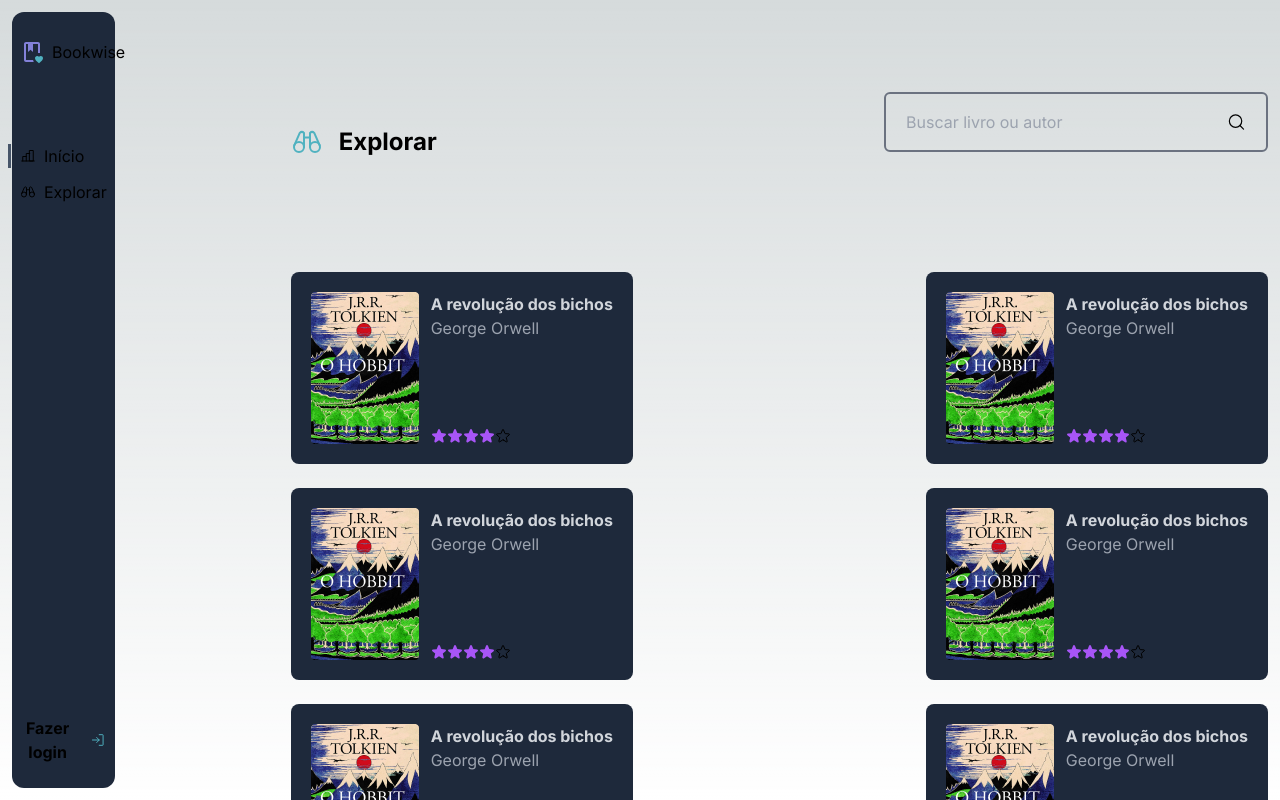
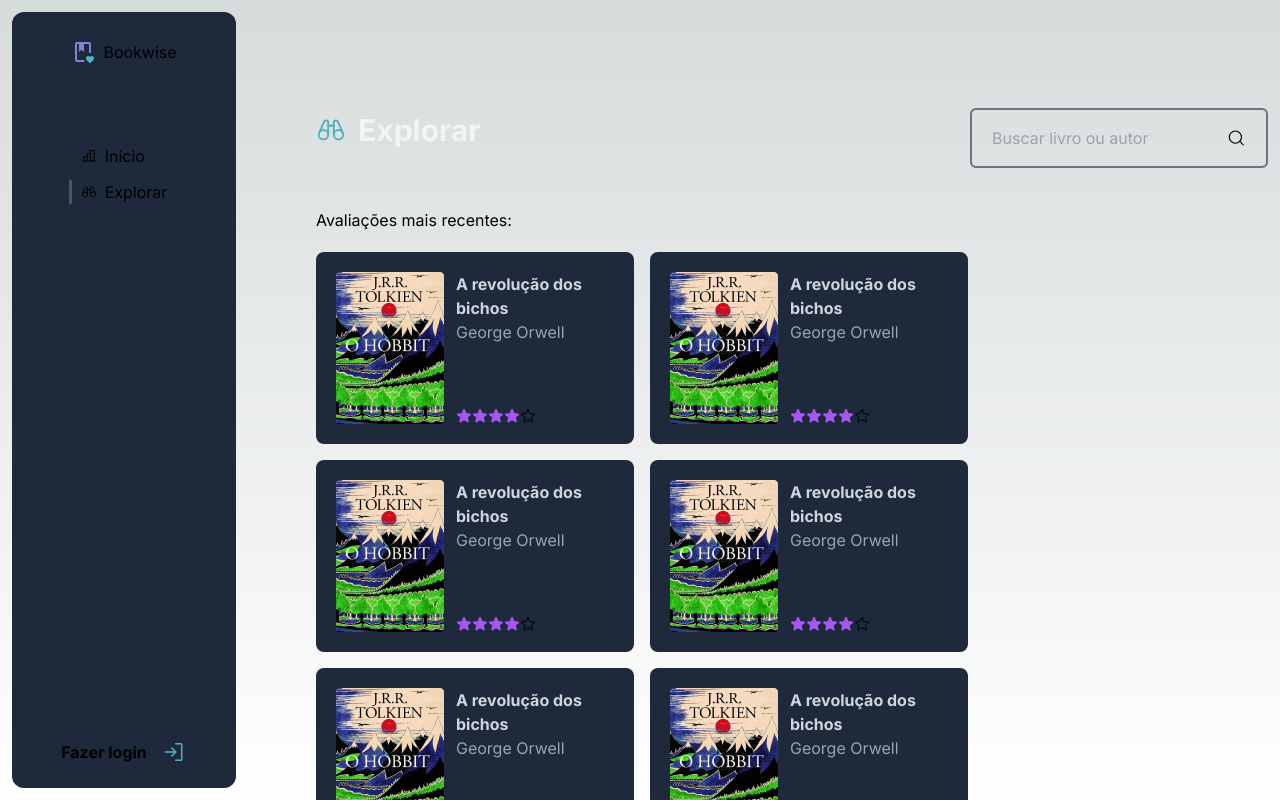
Before and after one commit to antoniomarcelo12/ignite-challenge-bookwise, a Next.js app: page /explore in a window 1280 px wide. Shown: the top 800 px of the page. Built offline with nearby package versions, Linux system fonts and the light colour scheme.

Commit message:
fix: adjustment on app layout

```diff
--- a/src/app/components/Input.tsx
+++ b/src/app/components/Input.tsx
@@ -1,6 +1,7 @@
 import { MagnifyingGlass } from 'phosphor-react'
+import { ComponentProps } from 'react'
 
-interface InputProps {
+interface InputProps extends ComponentProps<'input'> {
   placeholder?: string
 }
 
--- a/src/app/components/Sidebar.tsx
+++ b/src/app/components/Sidebar.tsx
@@ -2,22 +2,29 @@ import Link from 'next/link'
 import { Binoculars, ChartBar, SignIn } from 'phosphor-react'
 import logo from '../../assets/logo.svg'
 import Image from 'next/image'
+import { usePathname } from 'next/navigation'
 
 export function Sidebar() {
+  const pathName = usePathname()
   return (
     <div
       id="sidebar"
-      className="w-56 bg-slate-800 rounded-xl flex flex-col items-center p-2"
+      className="min-w-56 bg-slate-800 rounded-xl flex flex-col items-center p-2"
     >
       <h1 className="flex items-center mb-20 mt-5 gap-2">
         <Image src={logo} alt="" /> Bookwise
       </h1>
       <div className="flex flex-col gap-3">
         <Link href="/home" className="flex items-center gap-2 relative">
-          <div className="h-full w-[3px] bg-slate-600 absolute top-0 -left-3" />
+          {pathName === '/home' && (
+            <div className="h-full w-[3px] bg-slate-600 absolute top-0 -left-3" />
+          )}
           <ChartBar /> Início
         </Link>
-        <Link href="/explore" className="flex items-center gap-2">
+        <Link href="/explore" className="flex items-center gap-2 relative">
+          {pathName === '/explore' && (
+            <div className="h-full w-[3px] bg-slate-600 absolute top-0 -left-3" />
+          )}
           <Binoculars /> Explorar
         </Link>
       </div>
--- a/src/app/explore/ExploreBookItem.tsx
+++ b/src/app/explore/ExploreBookItem.tsx
@@ -4,7 +4,7 @@ import { Stars } from '../components/Stars'
 
 export function ExploreBookItem() {
   return (
-    <div className="flex gap-3 bg-slate-800 rounded-lg p-5 mb-6">
+    <div className="flex gap-3 w-[318px] bg-slate-800 rounded-lg p-5">
       <Image src={bookCover} alt="" height={152} width={108} />
       <div className="flex flex-col justify-between">
         <div className="">
--- a/src/app/explore/page.tsx
+++ b/src/app/explore/page.tsx
@@ -1,23 +1,22 @@
 'use client'
 import { Binoculars } from 'phosphor-react'
-import { Sidebar } from '../components/Sidebar'
 import { ExploreBookItem } from './ExploreBookItem'
 import { Input } from '../components/Input'
 
 export default function Explore() {
   return (
-    <div className="p-3 flex max-w-screen h-screen gap-44">
-      <Sidebar />
-      <div className="mt-20 max-w-[1080px]">
-        <div className="flex justify-between">
-          <div className="flex items-center gap-4 font-bold text-2xl">
-            <Binoculars className="text-app-green-100" size={32} /> Explorar
-          </div>
-          <div className="w-96">
-            <Input placeholder="Buscar livro ou autor" />
-          </div>
+    <div className="w-[1327px]">
+      <div className=" mt-24 flex justify-between items-center">
+        <h1 className="mb-14 flex items-center text-gray-100 text-3xl gap-3 font-bold">
+          <Binoculars color="#50B2C0" /> Explorar
+        </h1>
+        <div>
+          <Input placeholder="Buscar livro ou autor" className="w-96" />
         </div>
-        <div className="flex justify-between mt-20 flex-wrap">
+      </div>
+      <div className="">
+        <p>Avaliações mais recentes:</p>
+        <div className="flex gap-4 mt-5 flex-wrap">
           <ExploreBookItem />
           <ExploreBookItem />
           <ExploreBookItem />
--- a/src/app/home/page.tsx
+++ b/src/app/home/page.tsx
@@ -2,16 +2,14 @@
 
 import { ChartLineUp } from 'phosphor-react'
 import { RatingBookItem } from './RatingBookItem'
-import { Sidebar } from '../components/Sidebar'
 import { PopularBooks } from './PopularBooks'
 
 export default function Home() {
   return (
-    <div className="flex h-screen p-3 gap-44 overflow-auto">
-      <Sidebar />
+    <div className="flex gap-44">
       <div id="main" className="max-h-full">
         <div className="mt-24">
-          <h1 className="mb-14 flex items-center text-gray-100 text-3xl gap-3">
+          <h1 className="mb-14 flex items-center text-gray-100 text-3xl gap-3 font-bold">
             <ChartLineUp color="#50B2C0" /> Início
           </h1>
           <p className="mb-6">Avaliações mais recentes</p>
--- a/src/app/layout.tsx
+++ b/src/app/layout.tsx
@@ -1,13 +1,9 @@
-import type { Metadata } from 'next'
+'use client'
 import { Inter } from 'next/font/google'
 import './globals.css'
+import { Sidebar } from './components/Sidebar'
 
 const inter = Inter({ subsets: ['latin'] })
-
-export const metadata: Metadata = {
-  title: 'Create Next App',
-  description: 'Generated by create next app',
-}
 
 export default function RootLayout({
   children,
@@ -16,7 +12,12 @@ export default function RootLayout({
 }>) {
   return (
     <html lang="en">
-      <body className={inter.className}>{children}</body>
+      <body className={inter.className}>
+        <div className="p-3 flex max-w-screen h-screen gap-20">
+          <Sidebar />
+          {children}
+        </div>
+      </body>
     </html>
   )
 }
--- a/src/app/page.tsx
+++ /dev/null
@@ -1,113 +0,0 @@
-import Image from 'next/image'
-
-export default function Home() {
-  return (
-    <main className="flex min-h-screen flex-col items-center justify-between p-24">
-      <div className="z-10 max-w-5xl w-full items-center justify-between font-mono text-sm lg:flex">
-        <p className="fixed left-0 top-0 flex w-full justify-center border-b border-gray-300 bg-gradient-to-b from-zinc-200 pb-6 pt-8 backdrop-blur-2xl dark:border-neutral-800 dark:bg-zinc-800/30 dark:from-inherit lg:static lg:w-auto  lg:rounded-xl lg:border lg:bg-gray-200 lg:p-4 lg:dark:bg-zinc-800/30">
-          Get started by editing&nbsp;
-          <code className="font-mono font-bold">src/app/page.tsx</code>
-        </p>
-        <div className="fixed bottom-0 left-0 flex h-48 w-full items-end justify-center bg-gradient-to-t from-white via-white dark:from-black dark:via-black lg:static lg:h-auto lg:w-auto lg:bg-none">
-          <a
-            className="pointer-events-none flex place-items-center gap-2 p-8 lg:pointer-events-auto lg:p-0"
-            href="https://vercel.com?utm_source=create-next-app&utm_medium=appdir-template&utm_campaign=create-next-app"
-            target="_blank"
-            rel="noopener noreferrer"
-          >
-            By{' '}
-            <Image
-              src="/vercel.svg"
-              alt="Vercel Logo"
-              className="dark:invert"
-              width={100}
-              height={24}
-              priority
-            />
-          </a>
-        </div>
-      </div>
-
-      <div className="relative flex place-items-center before:absolute before:h-[300px] before:w-full sm:before:w-[480px] before:-translate-x-1/2 before:rounded-full before:bg-gradient-radial before:from-white before:to-transparent before:blur-2xl before:content-[''] after:absolute after:-z-20 after:h-[180px] after:w-full sm:after:w-[240px] after:translate-x-1/3 after:bg-gradient-conic after:from-sky-200 after:via-blue-200 after:blur-2xl after:content-[''] before:dark:bg-gradient-to-br before:dark:from-transparent before:dark:to-blue-700 before:dark:opacity-10 after:dark:from-sky-900 after:dark:via-[#0141ff] after:dark:opacity-40 before:lg:h-[360px] z-[-1]">
-        <Image
-          className="relative dark:drop-shadow-[0_0_0.3rem_#ffffff70] dark:invert"
-          src="/next.svg"
-          alt="Next.js Logo"
-          width={180}
-          height={37}
-          priority
-        />
-      </div>
-
-      <div className="mb-32 grid text-center lg:max-w-5xl lg:w-full lg:mb-0 lg:grid-cols-4 lg:text-left">
-        <a
-          href="https://nextjs.org/docs?utm_source=create-next-app&utm_medium=appdir-template&utm_campaign=create-next-app"
-          className="group rounded-lg border border-transparent px-5 py-4 transition-colors hover:border-gray-300 hover:bg-gray-100 hover:dark:border-neutral-700 hover:dark:bg-neutral-800/30"
-          target="_blank"
-          rel="noopener noreferrer"
-        >
-          <h2 className={`mb-3 text-2xl font-semibold`}>
-            Docs{' '}
-            <span className="inline-block transition-transform group-hover:translate-x-1 motion-reduce:transform-none">
-              -&gt;
-            </span>
-          </h2>
-          <p className={`m-0 max-w-[30ch] text-sm opacity-50`}>
-            Find in-depth information about Next.js features and API.
-          </p>
-        </a>
-
-        <a
-          href="https://nextjs.org/learn?utm_source=create-next-app&utm_medium=appdir-template-tw&utm_campaign=create-next-app"
-          className="group rounded-lg border border-transparent px-5 py-4 transition-colors hover:border-gray-300 hover:bg-gray-100 hover:dark:border-neutral-700 hover:dark:bg-neutral-800/30"
-          target="_blank"
-          rel="noopener noreferrer"
-        >
-          <h2 className={`mb-3 text-2xl font-semibold`}>
-            Learn{' '}
-            <span className="inline-block transition-transform group-hover:translate-x-1 motion-reduce:transform-none">
-              -&gt;
-            </span>
-          </h2>
-          <p className={`m-0 max-w-[30ch] text-sm opacity-50`}>
-            Learn about Next.js in an interactive course with&nbsp;quizzes!
-          </p>
-        </a>
-
-        <a
-          href="https://vercel.com/templates?framework=next.js&utm_source=create-next-app&utm_medium=appdir-template&utm_campaign=create-next-app"
-          className="group rounded-lg border border-transparent px-5 py-4 transition-colors hover:border-gray-300 hover:bg-gray-100 hover:dark:border-neutral-700 hover:dark:bg-neutral-800/30"
-          target="_blank"
-          rel="noopener noreferrer"
-        >
-          <h2 className={`mb-3 text-2xl font-semibold`}>
-            Templates{' '}
-            <span className="inline-block transition-transform group-hover:translate-x-1 motion-reduce:transform-none">
-              -&gt;
-            </span>
-          </h2>
-          <p className={`m-0 max-w-[30ch] text-sm opacity-50`}>
-            Explore starter templates for Next.js.
-          </p>
-        </a>
-
-        <a
-          href="https://vercel.com/new?utm_source=create-next-app&utm_medium=appdir-template&utm_campaign=create-next-app"
-          className="group rounded-lg border border-transparent px-5 py-4 transition-colors hover:border-gray-300 hover:bg-gray-100 hover:dark:border-neutral-700 hover:dark:bg-neutral-800/30"
-          target="_blank"
-          rel="noopener noreferrer"
-        >
-          <h2 className={`mb-3 text-2xl font-semibold`}>
-            Deploy{' '}
-            <span className="inline-block transition-transform group-hover:translate-x-1 motion-reduce:transform-none">
-              -&gt;
-            </span>
-          </h2>
-          <p className={`m-0 max-w-[30ch] text-sm opacity-50 text-balance`}>
-            Instantly deploy your Next.js site to a shareable URL with Vercel.
-          </p>
-        </a>
-      </div>
-    </main>
-  )
-}
--- a/src/app/profile/page.tsx
+++ b/src/app/profile/page.tsx
@@ -9,7 +9,6 @@ import { Input } from '../components/Input'
 export default function Profile() {
   return (
     <div className="flex gap-44 h-screen p-3">
-      <Sidebar />
       <div id="main" className="max-h-full">
         <div className="mt-24">
           <h1 className="mb-14 flex items-center text-gray-100 text-3xl gap-3">
```
